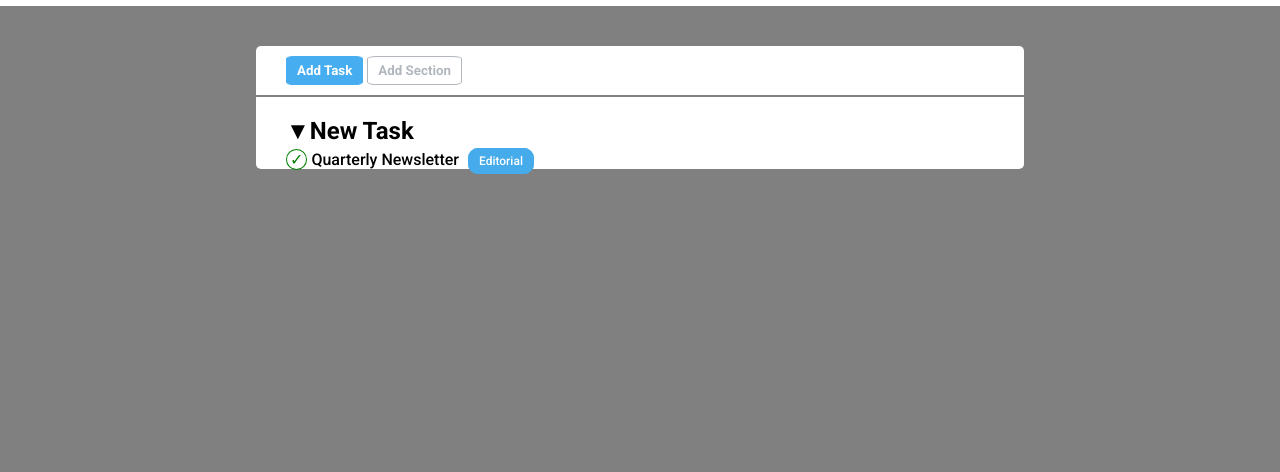
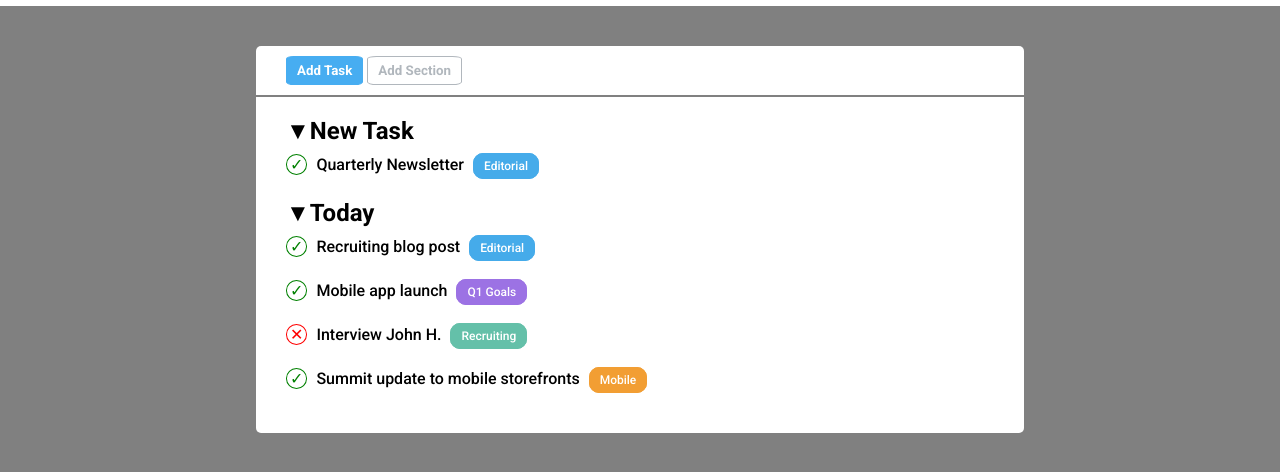
Before and after one commit to GianlucaBenassi/html-css-toboolist, a plain HTML site: page index.html in a window 1280 px wide. Shown: the part 64-536 px from the top of the page. Drawn offline with Linux system fonts and the light colour scheme.

Commit message:
Today tasks

```diff
--- a/css/style.css
+++ b/css/style.css
@@ -39,10 +39,14 @@ header h1 {
     border-radius: 5px;
 }
 
-/* ***** main content margin left ***** */
+/* ***** main content margin left + padding bottom ***** */
 
 .form-add, .task-group {
     margin-left: 30px;
+}
+
+main {
+    padding-bottom: 20px;
 }
 
 /* ***** form add *****  */
@@ -81,9 +85,12 @@ main hr {
 }
 
 .task {
-    margin-top: 5px;
+    margin: 10px 0 25px;
     font-weight: 500;
 }
+
+
+/* ***** task chech cross *****  */
 
 .check {
     color: green;
@@ -91,6 +98,19 @@ main hr {
     border-radius: 50%;
     padding: 0 3px;
 }
+
+.cross {
+    color: red;
+    border: 1px solid red;
+    border-radius: 50%;
+    padding: 0 3px;
+}
+
+.check, .cross {
+    margin-right: 5px;
+}
+
+/* ***** task type badge ***** */
 
 .task-type {
     color: white;
@@ -104,3 +124,28 @@ main hr {
     border: 1px solid #45ABEA;
     background-color: #45ABEA;
 }
+
+.goals {
+    border: 1px solid #9C72E4;
+    background-color: #9C72E4;
+}
+
+.recruiting {
+    border: 1px solid #64C0A9;
+    background-color: #64C0A9;
+}
+
+.mobile {
+    border: 1px solid #F29E33;
+    background-color: #F29E33;
+}
+
+.website {
+    border: 1px solid #D863A1;
+    background-color: #D863A1;
+}
+
+.sales {
+    border: 1px solid #B0C926;
+    background-color: #B0C926;
+}
--- a/index.html
+++ b/index.html
@@ -37,15 +37,45 @@
             <!-- inizio new task section -->
             <section class="task-group">
                 <h2>&#9660;New Task</h2>
+
                 <div class="task">
                     <span class="check">&#10003;</span>
                     Quarterly Newsletter
                     <span class="task-type editorial">Editorial</span>
                 </div>
+
             </section>
             <!-- / new task section -->
 
             <!-- inizio today section -->
+            <section class="task-group">
+                <h2>&#9660;Today</h2>
+
+                <div class="task">
+                    <span class="check">&#10003;</span>
+                    Recruiting blog post
+                    <span class="task-type editorial">Editorial</span>
+                </div>
+
+                <div class="task">
+                    <span class="check">&#10003;</span>
+                    Mobile app launch
+                    <span class="task-type goals">Q1 Goals</span>
+                </div>
+
+                <div class="task">
+                    <span class="cross">&#10005;</span>
+                    Interview John H.
+                    <span class="task-type recruiting">Recruiting</span>
+                </div>
+
+                <div class="task">
+                    <span class="check">&#10003;</span>
+                    Summit update to mobile storefronts
+                    <span class="task-type mobile">Mobile</span>
+                </div>
+
+            </section>
             <!-- / today section -->
 
             <!-- inizio upcoming section -->
```
